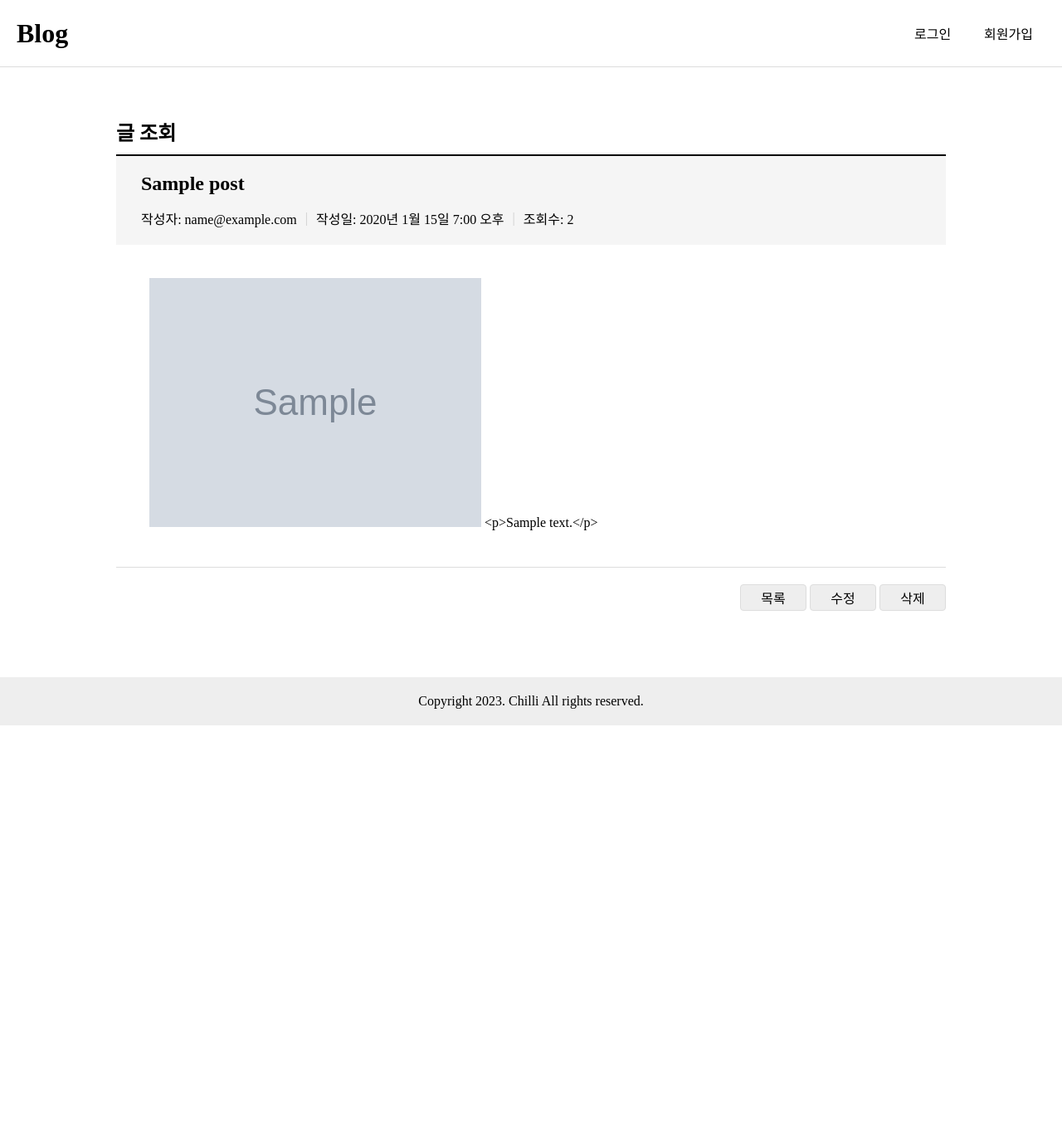
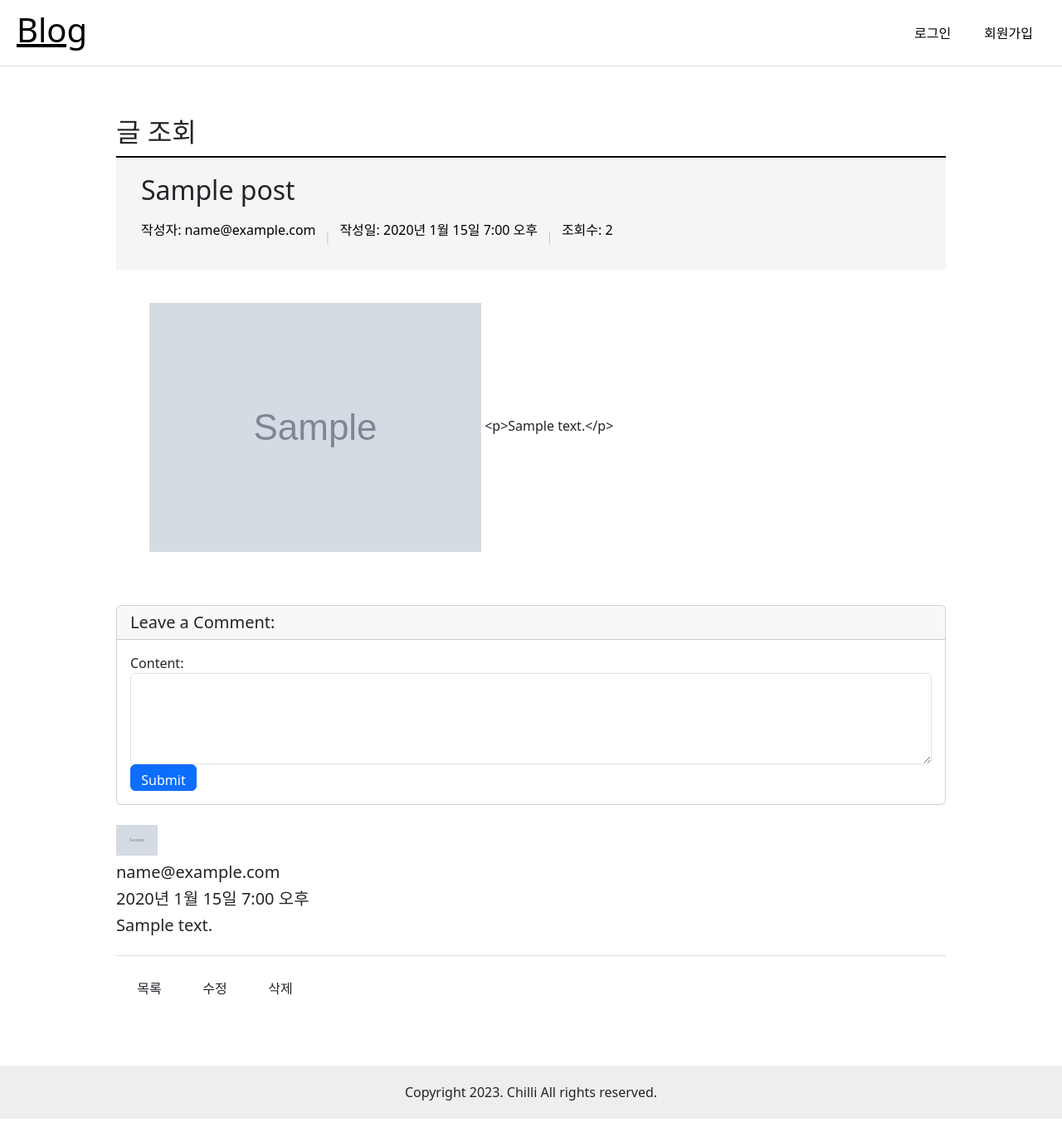
Before and after one commit to jmp7911/blog_project, a Django app: page /blog/view/1/ in a window 1280 px wide. Shown: the whole page at 83% size. Before the commit the page ends 874 px from the top, so only its background shows below. Run offline with Django 4.2, Linux system fonts and the light colour scheme; tables that the repository leaves empty hold one stand-in row (values such as "Sample post"); grey boxes marked "Sample" are stand-in pictures.

Commit message:
[ADD] comment

```diff
--- a/tutorialproject/accounts/templates/accounts/base.html
+++ b/tutorialproject/accounts/templates/accounts/base.html
@@ -9,6 +9,7 @@
   <title>{{title}}</title>
   <link rel="stylesheet" href="{% static 'css/common.css' %}?1">
   <link rel="stylesheet" href="{% static 'css/login-join.css' %}">
+  <link href="https://cdn.jsdelivr.net/npm/bootstrap@5.3.2/dist/css/bootstrap.min.css" rel="stylesheet" integrity="sha384-T3c6CoIi6uLrA9TneNEoa7RxnatzjcDSCmG1MXxSR1GAsXEV/Dwwykc2MPK8M2HN" crossorigin="anonymous">
 </head>
 
 <body>
--- a/tutorialproject/blog/forms.py
+++ b/tutorialproject/blog/forms.py
@@ -1,6 +1,6 @@
 from django import forms
 from django.conf import settings
-from .models import Post
+from .models import Post, Comment
 from django.db import models
 from django_summernote.widgets import SummernoteWidget
 
@@ -12,3 +12,12 @@
     widgets = {
       'content': SummernoteWidget(attrs={'summernote': {'width': '100%', 'height': '400px'}}),
     }
+
+class CommentForm(forms.ModelForm):
+    class Meta:
+      model = Comment
+
+      fields = ['content']
+      widgets = {
+          'content': forms.Textarea(attrs={'class': 'form-control', 'rows': 4, 'cols': 40})
+      }
--- a/tutorialproject/blog/models.py
+++ b/tutorialproject/blog/models.py
@@ -63,8 +63,8 @@
 
 class Comment(models.Model):
   post = models.ForeignKey(Post, on_delete=models.CASCADE)
+  comment_reply = models.ForeignKey('self', null=True, blank=True, on_delete=models.CASCADE)
   comment_order = models.IntegerField(null=True, blank=True)
-  comment_reply = models.IntegerField(null=True, blank=True)
   user = models.ForeignKey(User, on_delete=models.CASCADE)
   content = models.TextField()
   created_at = models.DateTimeField(auto_now_add=True)
--- a/tutorialproject/blog/templates/blog/base.html
+++ b/tutorialproject/blog/templates/blog/base.html
@@ -7,12 +7,13 @@
   <meta http-equiv="X-UA-Compatible" content="IE=edge">
   <meta name="viewport" content="width=device-width, initial-scale=1.0">
   <title>{{title}}</title>
-  <link rel="stylesheet" href="{% static 'css/common.css' %}?1">
+  <link rel="stylesheet" href="{% static 'css/common.css' %}?2">
   <link rel="stylesheet" href="{% static 'css/table.css' %}">
   <link rel="stylesheet" href="{% static 'css/write.css' %}">
   <link rel="stylesheet" href="{% static 'css/list.css' %}">
   <link rel="stylesheet" href="{% static 'css/view.css' %}">
   <script src="https://code.jquery.com/jquery-3.6.0.min.js"></script>
+  <link href="https://cdn.jsdelivr.net/npm/bootstrap@5.3.2/dist/css/bootstrap.min.css" rel="stylesheet" integrity="sha384-T3c6CoIi6uLrA9TneNEoa7RxnatzjcDSCmG1MXxSR1GAsXEV/Dwwykc2MPK8M2HN" crossorigin="anonymous">
 </head>
 
 <body>
--- a/tutorialproject/blog/templates/blog/post_detail.html
+++ b/tutorialproject/blog/templates/blog/post_detail.html
@@ -27,6 +27,30 @@
 
         {{post.content}}
       </div>
+      <!-- Comments Form -->
+      <div class="card my-4">
+        <h5 class="card-header">Leave a Comment:</h5>
+        <div class="card-body">
+            <form method="POST">
+              {% csrf_token %}
+              <div class="form-group">{{ comment_form }}</div>
+              <button type="submit" class="btn btn-primary">Submit</button>
+            </form>
+        </div>
+      </div>
+
+      {% for comment in comments %}
+      <!-- Single Comment -->
+      <div class="media mb-4">
+        <div class="media-body">
+          <h5>{{comment.user.get_image_tag}}</h5>
+          <h5 class="mt-0">{{comment.user}}</h5>
+          <h5 class="mt-0">{{comment.created_at}}</h5>
+          <h5 class="mt-0">{{comment.content}}</h5>
+        </div>
+      </div>
+
+      {% endfor %}
     </div>
     <div class="btn-group">
       <a href="{% url "blog" %}" class="btn">목록</a>
--- a/tutorialproject/blog/views.py
+++ b/tutorialproject/blog/views.py
@@ -9,10 +9,10 @@
 from django.contrib.auth.models import Permission
 from django.contrib.contenttypes.models import ContentType
 from django.utils.text import slugify
-# from .forms import PostForm
+from .forms import PostForm, CommentForm
 from django.urls import reverse_lazy
 
-from .models import Post, Category, Tag
+from .models import Post, Category, Tag, Comment
 from django.conf import settings
 import markdown
 from django.utils.safestring import mark_safe
@@ -86,8 +86,8 @@
   permission_required = 'blog.add_post'
   title = '게시글 작성'
   model = Post
+  context_object_name = 'post'
   fields = ['title', 'content', 'file_upload', 'image_upload', 'tags', 'category']
-  context_object_name = 'post'
 
 class BoardUpdate(PageTitleViewMixin, PermissionRequiredMixin, UpdateView):
   permission_required = 'blog.change_post'
@@ -100,12 +100,34 @@
   model = Post
   context_object_name = 'post'
 
+  def get_context_data(self, **kwargs):
+    context = super().get_context_data(**kwargs)
+    context['comment_form'] = CommentForm()
+    post = super(BoardView, self).get_object(queryset=None)
+    comments = Comment.objects.filter(post=post.id)
+    context['comments'] = comments
+    return context
   def get(self, request, *args, **kwargs):
     response = super(BoardView, self).get(request, *args, **kwargs)
     #조회수 반영
     self.object.increase_views()
 
     return response
+  def post(self, request, *args, **kwargs):
+    post = super(BoardView, self).get_object(queryset=None)
+    comment_form = CommentForm(request.POST)
+
+    if comment_form.is_valid():
+      comment = comment_form.save(commit=False)
+      comment.post = post
+      comment.user = request.user
+
+      comment.save()
+
+      return redirect('blog')
+    else:
+      return redirect('blog')
+
   def get_object(self, queryset=None):
     post = super(BoardView, self).get_object(queryset=None)
     md = markdown.Markdown(extensions=[
@@ -142,6 +164,7 @@
       Post.objects.filter(id__in=data).delete()
     return redirect('blog')
 
+
 index = BoardList.as_view()
 write = login_required(BoardWrite.as_view())
 update = BoardUpdate.as_view()
--- a/tutorialproject/static/css/common.css
+++ b/tutorialproject/static/css/common.css
@@ -55,7 +55,7 @@
   display: flex;
   align-items: center;
 }
-.header-click img{
+img.profile_image{
   width: 50px;
 }
 .header-click a,
```
Also changed, not shown: tutorialproject/blog/migrations/0005_alter_comment_comment_reply.py (added).
